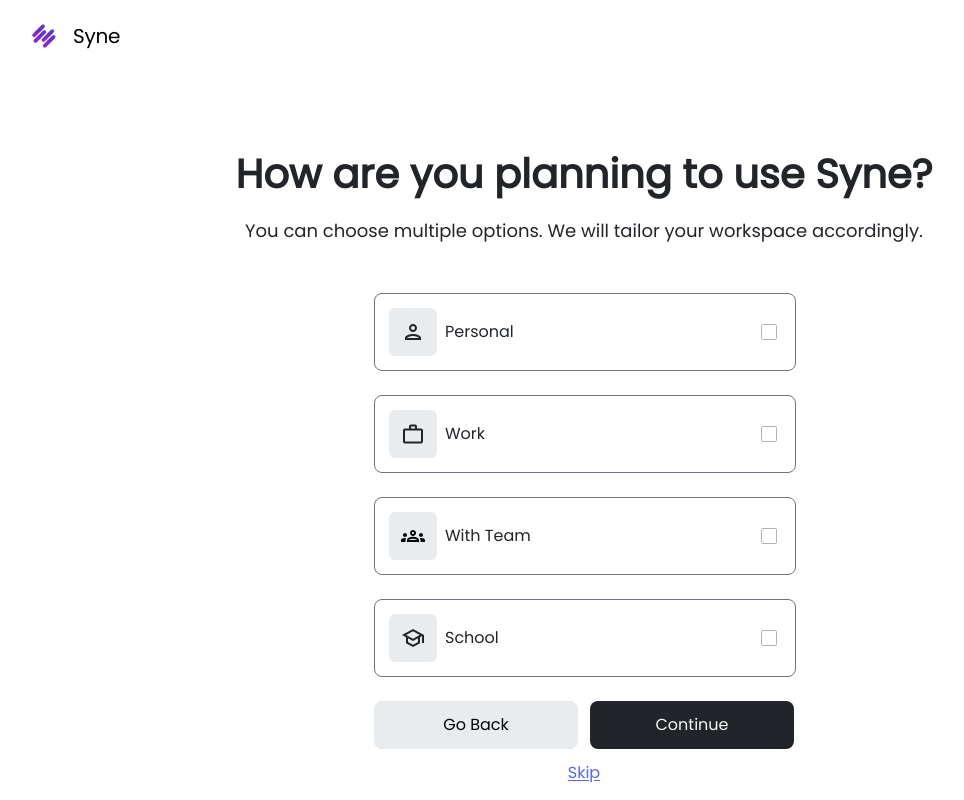
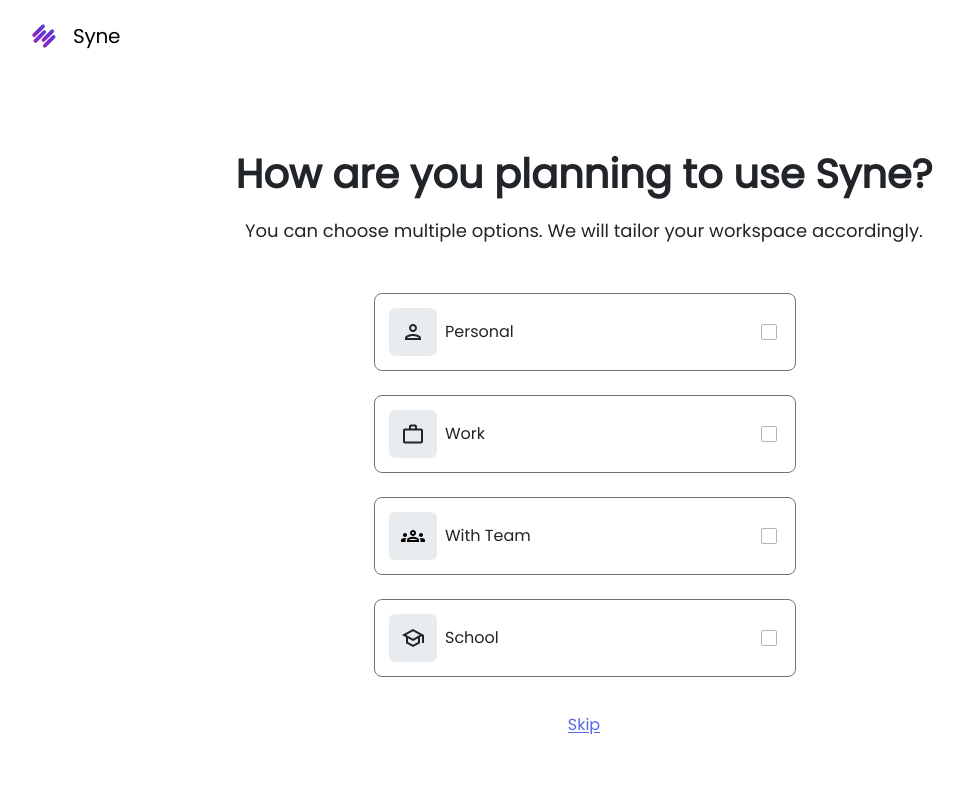
Before and after one commit to jeannyinthelamp/sycamore.ai, a React (Create React App) app: page /onboarding_1 in a window 1280 px wide. Shown: the whole page, without its empty margins (56-1020 px from the left). Built offline with nearby package versions, Linux system fonts and the light colour scheme.

Commit message:
Comment out onboarding nav for onboarding page 1

```diff
--- a/src/Pages/Onboarding/Onboarding_1.js
+++ b/src/Pages/Onboarding/Onboarding_1.js
@@ -98,7 +98,7 @@ export default function Onboarding_1() {
             </label>
           </div>
           {/* Go Back and Continue Buttons */}
-          <Onboarding_nav />
+          {/* <Onboarding_nav /> */}
         </form>
         <button
           className='h-[24px] mt-[12px] font-Poppins font-medium text-[16px] leading-[24px] text-[#556AEB] text-center underline underline-offset-2 cursor-pointer'
```
